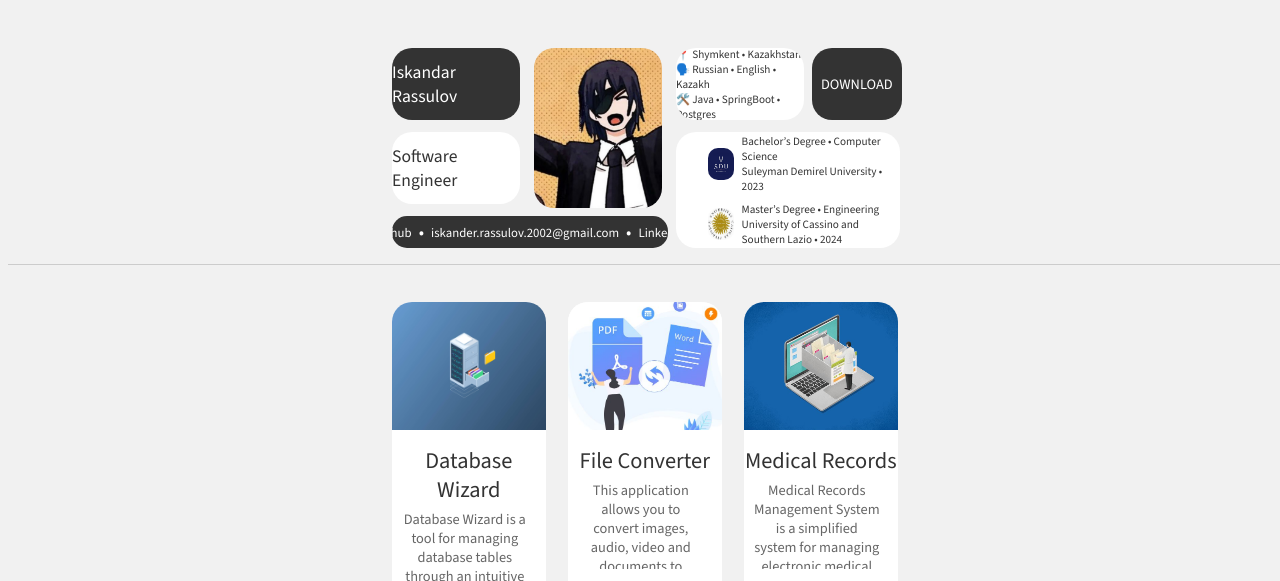
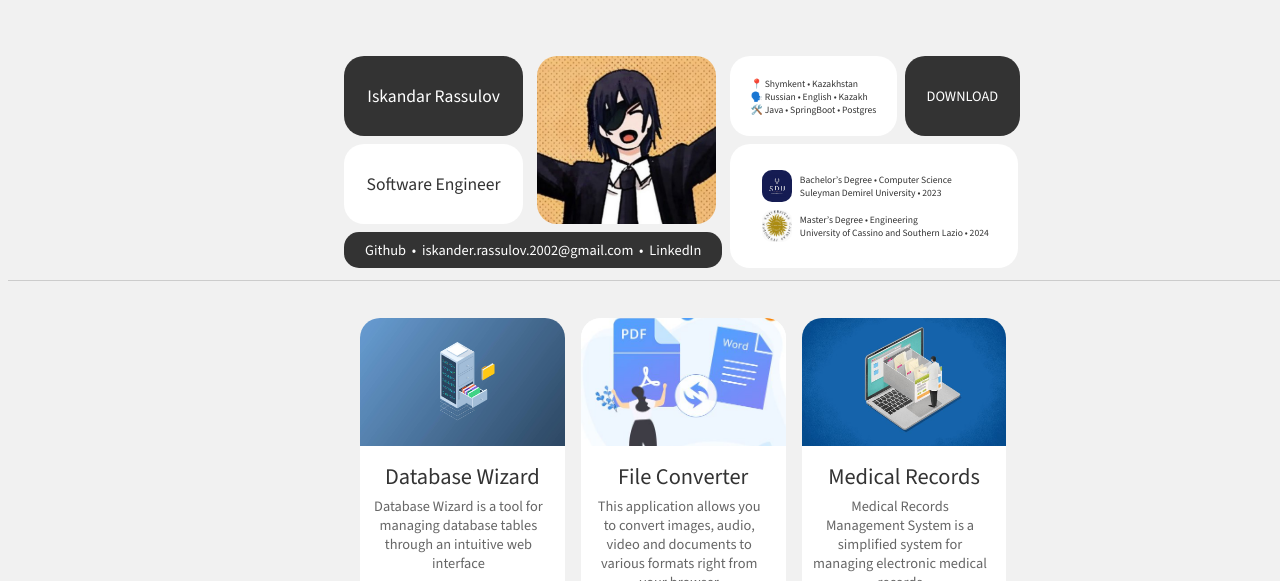
Before and after one commit to iskandar-rassulov/ir24-wp, a plain HTML site: page index.html in a window 1280 px wide. Shown: the top 581 px of the page. Drawn offline with nearby package versions, Linux system fonts and the light colour scheme.

Commit message:
1280x720 Adaptation

```diff
--- a/index.html
+++ b/index.html
@@ -7,10 +7,11 @@
     <link rel="preconnect" href="https://fonts.googleapis.com">
     <link rel="preconnect" href="https://fonts.gstatic.com" crossorigin>
     <link href="https://fonts.googleapis.com/css2?family=Source+Sans+3:ital,wght@0,200..900;1,200..900&display=swap" rel="stylesheet">
-    <link rel="stylesheet" href="styles.css">
-    <link rel="stylesheet" href="styles-600px.css">
-    <link rel="stylesheet" href="styles-1600px.css">
-    <link rel="stylesheet" href="styles-1366px.css">
+    <link rel="stylesheet" href="style/styles.css">
+    <link rel="stylesheet" href="style/styles-600px.css">
+    <link rel="stylesheet" href="style/styles-1600px.css">
+    <link rel="stylesheet" href="style/styles-1366px.css">
+    <link rel="stylesheet" href="style/styles-1280px.css">
     <link rel="icon" href="images/icons/ic-tab.png" type="image/png">
 </head>
 <body>
@@ -52,7 +53,7 @@
 
 
 
-    <script src="scripts.js"></script>
-    <script src="projects-scripts.js"></script>
+    <script src="script/scripts.js"></script>
+    <script src="script/projects-scripts.js"></script>
 </body>
 </html>
--- /dev/null
+++ b/style/styles-1280px.css
@@ -0,0 +1,186 @@
+@media (min-width: 1280px) and (max-width: 1365px){
+    body {
+        width: 100%;
+        background-color: #F1F1F1;
+        overflow-x: hidden;
+    }
+
+        #information {
+            display: flex;
+            justify-content: center; /* Центрирование по горизонтали */
+            align-items: center; /* Центрирование по вертикали (опционально) */
+            height: 32vh; /* Настрой высоту по необходимости */
+            width: 92.5vw; /* Настрой ширину по необходимости */
+        }
+
+        .tile-name{
+            background-color: #333;
+            width: 14vw;
+            height: 10vh;
+            color: white;
+            display: flex;
+            align-items: center;
+            justify-content: center;
+            font-family: 'Source Sans 3', sans-serif;
+            font-size: 1.1rem;
+            border-radius: 20px;
+            grid-area: tile-name;
+        }
+
+        .tile-position{
+            background-color: white;
+            width: 14vw;
+            height: 10vh;
+            color: #333;
+            display: flex;
+            align-items: center;
+            justify-content: center;
+            font-family: 'Source Sans 3', sans-serif;
+            font-size: 1.1rem;
+            border-radius: 20px;
+            grid-area: tile-position;
+        }
+
+        .tile-image{
+            background-image: url('../images/avatar.jpg');
+            background-size: cover;
+            width: 14vw;
+            height: 21vh;
+            border-radius: 20px;
+            grid-area: tile-image;
+        }
+
+        .tile-about{
+            overflow-y: auto;
+            background-color: white;
+            width: 13vw;
+            height: 10vh;
+            color: #333;
+            display: flex;
+            align-items: center;
+            justify-content: center;
+            font-family: 'Source Sans 3', sans-serif;
+            font-size: 0.6rem;
+            border-radius: 20px;
+            grid-area: tile-about;
+        }
+
+        .tile-download{
+            overflow-x: auto;
+            background-color: #333;
+            width: 9vw;
+            height: 10vh;
+            color: white;
+            display: flex;
+            align-items: center;
+            justify-content: center;
+            font-family: 'Source Sans 3', sans-serif;
+            font-size: 0.9rem;
+            border-radius: 20px;
+            user-select: none; /* 1. Запрет выделения текста */
+            cursor: pointer; /* 2. Курсор в виде руки */
+            grid-area: tile-download;
+        }
+
+        .tile-download:hover{
+            background-color: #222;
+        }
+
+        .tile-links {
+            overflow-y: hidden;
+            overflow-x: auto;
+            background-color: #333;
+            width: 28vw;
+            height: 4.5vh;
+            color: white;
+            display: flex;
+            align-items: center;
+            justify-content: center;
+            font-family: 'Source Sans 3', sans-serif;
+            font-size: 0.9rem;
+            border-radius: 15px;
+            padding: 0 10px;
+            grid-area: tile-links;
+        }
+
+        .tile-education {
+            overflow-y: auto;
+            background-color: white;
+            width: 22.5vw;
+            height: 15.5vh;
+            font-family: 'Source Sans 3', sans-serif;
+            font-size: 0.6rem;
+            color:#333;
+            border-radius: 20px;
+            display: flex;
+            flex-direction: column;
+            justify-content: center;
+            gap: 1vh;
+            grid-area: tile-education;
+        }
+
+        .university img {
+            width: 2.3vw;
+            height: 4vh;
+            margin-right: 1vh;
+            border-radius: 10px;
+        }
+
+        .tile-links a {
+            color: white;
+            text-decoration: none;
+            font-size: 0.9rem;
+        }
+
+        .tile-links a:hover {
+            color: white;
+            text-decoration: underline;
+            font-size: 0.9rem;
+        }
+
+    /*PROJECTS ADAPTATION*/
+        #projects {
+            display: flex;
+            justify-content: center; /* Центрирование по горизонтали */
+            align-items: center; /* Центрирование по вертикали (опционально) */
+            height: 30vh; /* Настрой высоту по необходимости */
+            width: 95vw; /* Настрой ширину по необходимости */
+        }
+
+        .project-container{
+            display: grid;
+            height: 25vh;
+            width: 40vw;
+            grid-template-columns: 1fr 1fr 1fr;
+            grid-gap: 2vh;
+        }
+
+        .tile-project {
+            background-color: white;
+            width: 16vw; /* Ширина */
+            height: 46vh; /* Высота */
+            border-radius: 20px; /* Закругленные углы */
+            position: relative; /* Необходимо для позиционирования вложенного элемента */
+        }
+
+        .tile-project-image {
+            width: 16vw;
+            height: 16vh;
+            border-radius: 20px 20px 0 0; /* Закругленные углы только сверху */
+            object-fit: cover;
+            display: block;
+        }
+
+        .tile-project-description {
+            height: 15vh;
+            text-align: center; /* Центрирование текста */
+            margin-right: 1vh;
+            font-family: 'Source Sans 3', sans-serif;
+            font-size: 0.9rem;
+            color: #666;
+            padding: 0 10px; /* Отступы по бокам */
+            overflow-y: auto; /* Добавляет вертикальный скроллбар, если содержимое выходит за пределы */
+            overflow-x: hidden; /* Скрывает горизонтальный скроллбар */
+        }
+
+}
--- a/styles-1600px.css
+++ b/style/styles-1600px.css
@@ -43,7 +43,7 @@
     }
 
     .tile-image{
-        background-image: url('images/avatar.jpg');
+        background-image: url('../images/avatar.jpg');
         background-size: cover;
         width: 11vw;
         height: 20vh;
--- a/styles-600px.css
+++ b/style/styles-600px.css
@@ -59,7 +59,7 @@
     }
 
     .tile-image{
-        background-image: url('images/avatar.jpg');
+        background-image: url('../images/avatar.jpg');
         background-size: cover;
         width: 45vw;
         height: 20vh;
--- a/styles.css
+++ b/style/styles.css
@@ -1,6 +1,6 @@
 body {
     width: 100%;
-    background-color: #F1F1F1;
+    background-color: #f3f3f3;
     overflow-x: hidden;
 }
 
@@ -54,7 +54,7 @@ body {
 }
 
 .tile-image{
-    background-image: url('images/avatar.jpg');
+    background-image: url('../images/avatar.jpg');
     background-size: cover;
     width: 10vw;
     height: 20vh;
```
Also changed, not shown: script/projects-scripts.js (renamed from projects-scripts.js), script/scripts.js (renamed from scripts.js), style/styles-1366px.css (renamed from styles-1366px.css).
